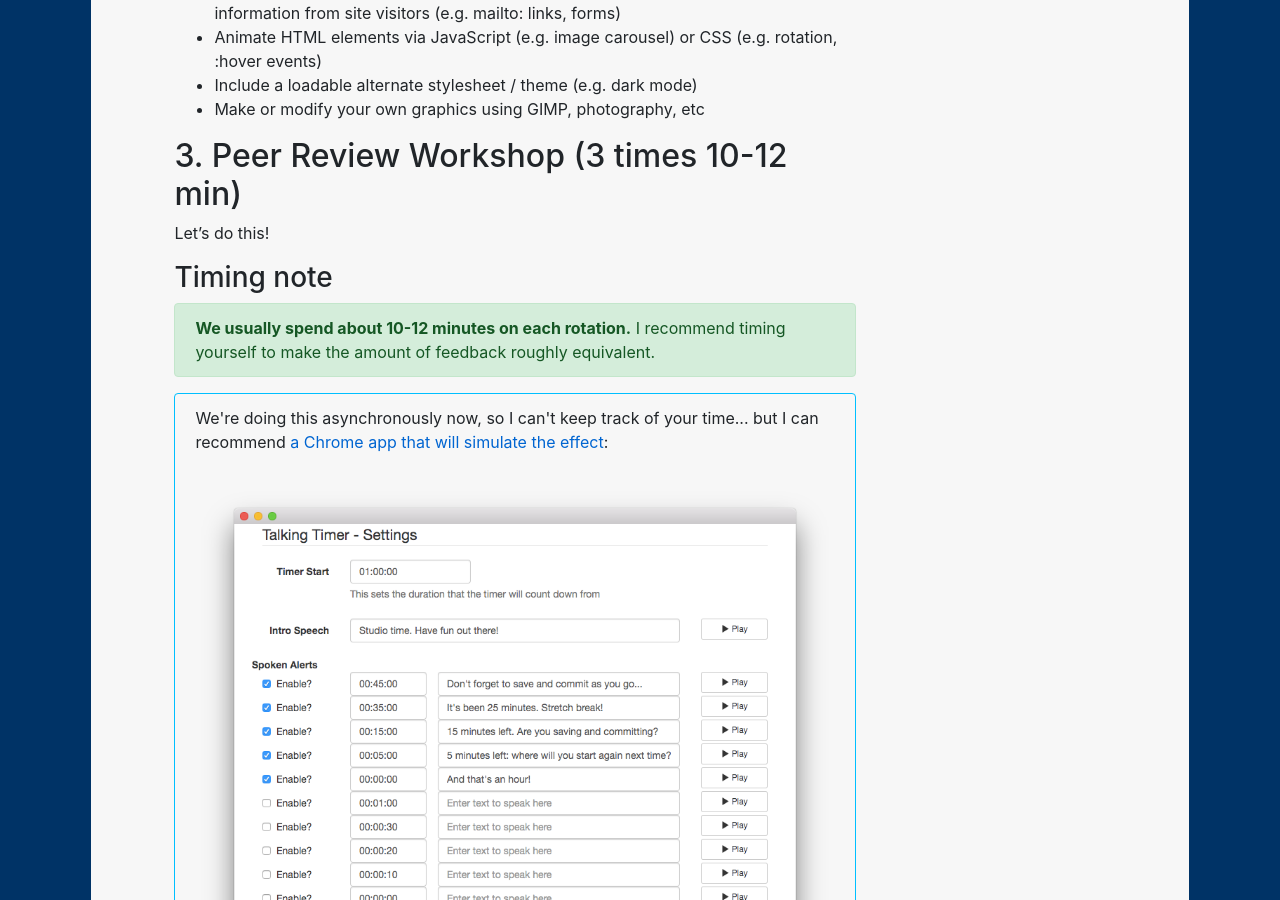
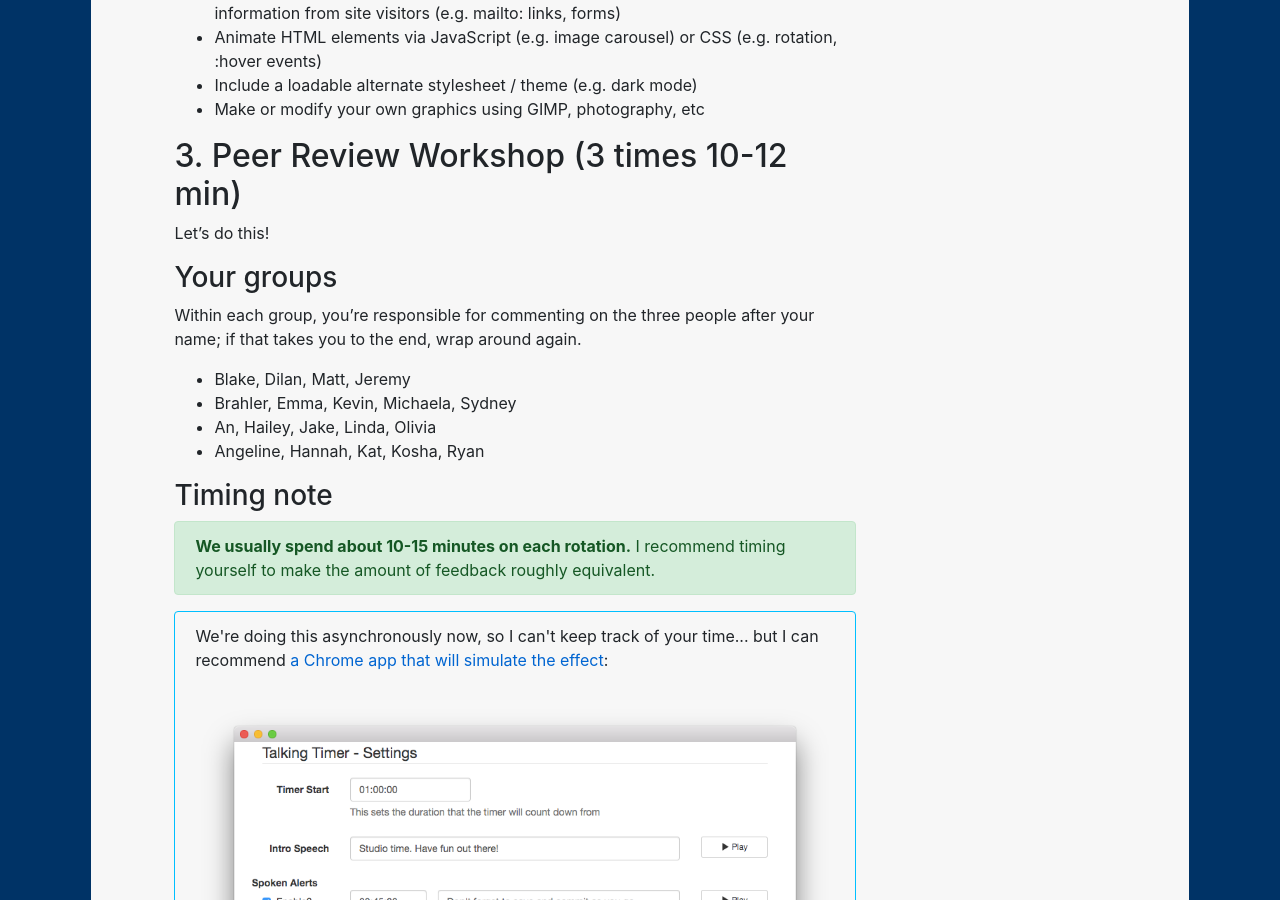
Before and after one commit to benmiller314/cdm2020spring, a Jekyll site: the page built from plans/lesson-20.md, in a window 1280 px wide and 900 px high, scrolled down 2627 px. Built offline with Jekyll 4.4.1, drawn with Linux system fonts in a browser that asks for light colours; our own code applies the rules of GitHub Pages for plain Markdown files.

Commit message:
allow for a little more time: websites are complicated

```diff
--- a/plans/lesson-20.md
+++ b/plans/lesson-20.md
@@ -97,10 +97,18 @@ To target (but not guarantee) a grade above a B, the best projects for this unit
 
 Let's do this!
 
+### Your groups
+Within each group, you're responsible for commenting on the three people after your name; if that takes you to the end, wrap around again.
+
+* Blake, Dilan, Matt, Jeremy
+* Brahler, Emma, Kevin, Michaela, Sydney
+* An, Hailey, Jake, Linda, Olivia
+* Angeline, Hannah, Kat, Kosha, Ryan
+
 ### Timing note
 
 <div class="alert alert-success">
-<strong>We usually spend about 10-12 minutes on each rotation.</strong> I recommend timing yourself to make the amount of feedback roughly equivalent.
+<strong>We usually spend about 10-15 minutes on each rotation.</strong> I recommend timing yourself to make the amount of feedback roughly equivalent.
 </div>
 
 
```
